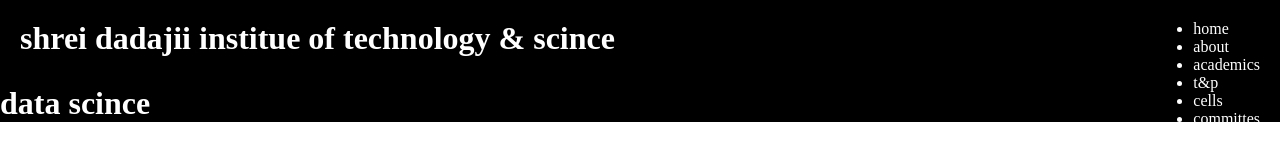
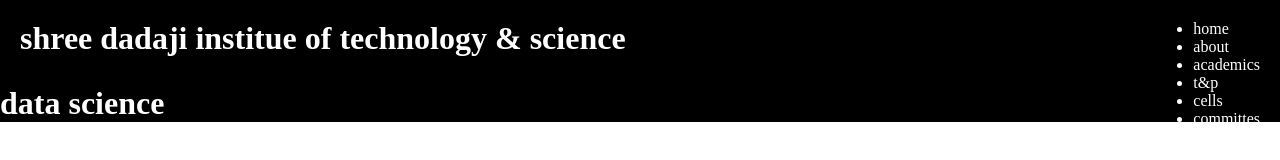
Before and after one commit to dollybiwal/digitalcomputing-task, a plain HTML site: page enternal.html in a window 1280 px wide. Drawn offline with Linux system fonts and the light colour scheme.

Commit message:
spelling correct

```diff
--- a/enternal.html
+++ b/enternal.html
@@ -48,7 +48,7 @@
 
         <div>
             <h1>
-                shrei dadajii institue of technology & scince</h1>
+                shree dadaji institue of technology & science</h1>
         </div>
         <div>
             <ul>
@@ -66,7 +66,7 @@
     </div>
 <div class="main">
 <div class="course- card">
-<h1> data scince</h1>
+<h1> data science</h1>
 </div>
 
 </div>
```
